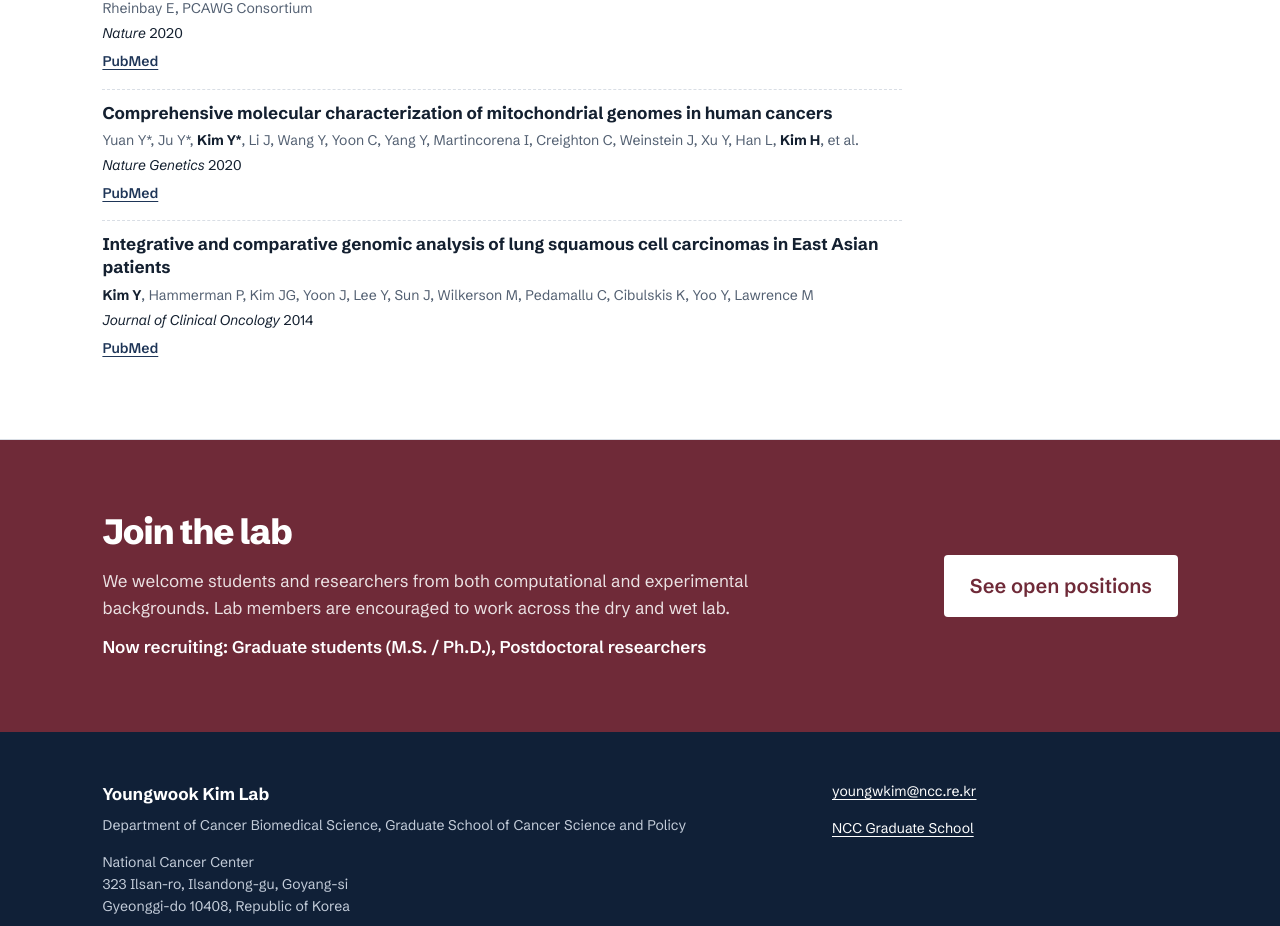
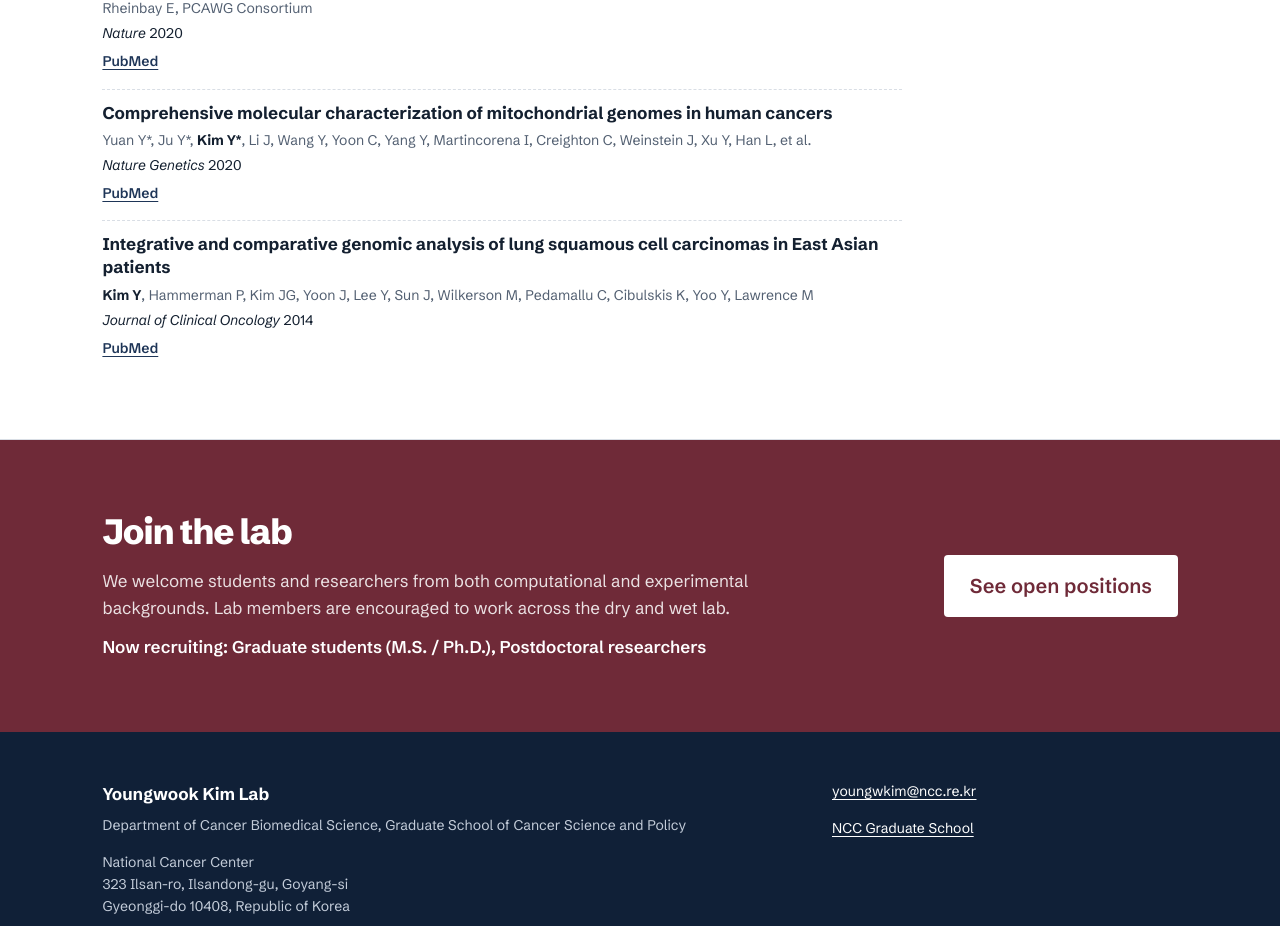
Before and after one commit to ywkim-lab-kncc/ywkim-lab-kncc.github.io, an Eleventy site: page src/index.njk in a window 1280 px wide. Shown: the part 3053-3979 px from the top of the page. Built offline with nearby package versions, Linux system fonts and the light colour scheme; Eleventy itself is replaced by a stand-in of ours; files that its build step writes are made by us from their sources.

Commit message:
Add files via upload

```diff
--- a/src/_includes/macros.njk
+++ b/src/_includes/macros.njk
@@ -21,7 +21,7 @@
     {%- elif p.pmid %}<a href="https://pubmed.ncbi.nlm.nih.gov/{{ p.pmid }}/" rel="noopener">{{ p.title }}</a>
     {%- else %}{{ p.title }}{% endif -%}
   </p>
-  <p class="pub-authors">{{ p.authors | authorList(labNames) | safe }}</p>
+  <p class="pub-authors">{{ p.authors | authorList(labNames, p.year, p.unbold) | safe }}</p>
   <p class="pub-venue">
     <em>{{ p.journal }}</em> {{ p.year }}{% if p.volume %}; {{ p.volume }}{% endif %}{% if p.pages %}: {{ p.pages }}{% endif %}
     {%- if p.type and p.type != "article" %} <span class="pub-type">{{ p.type }}</span>{% endif %}
```
